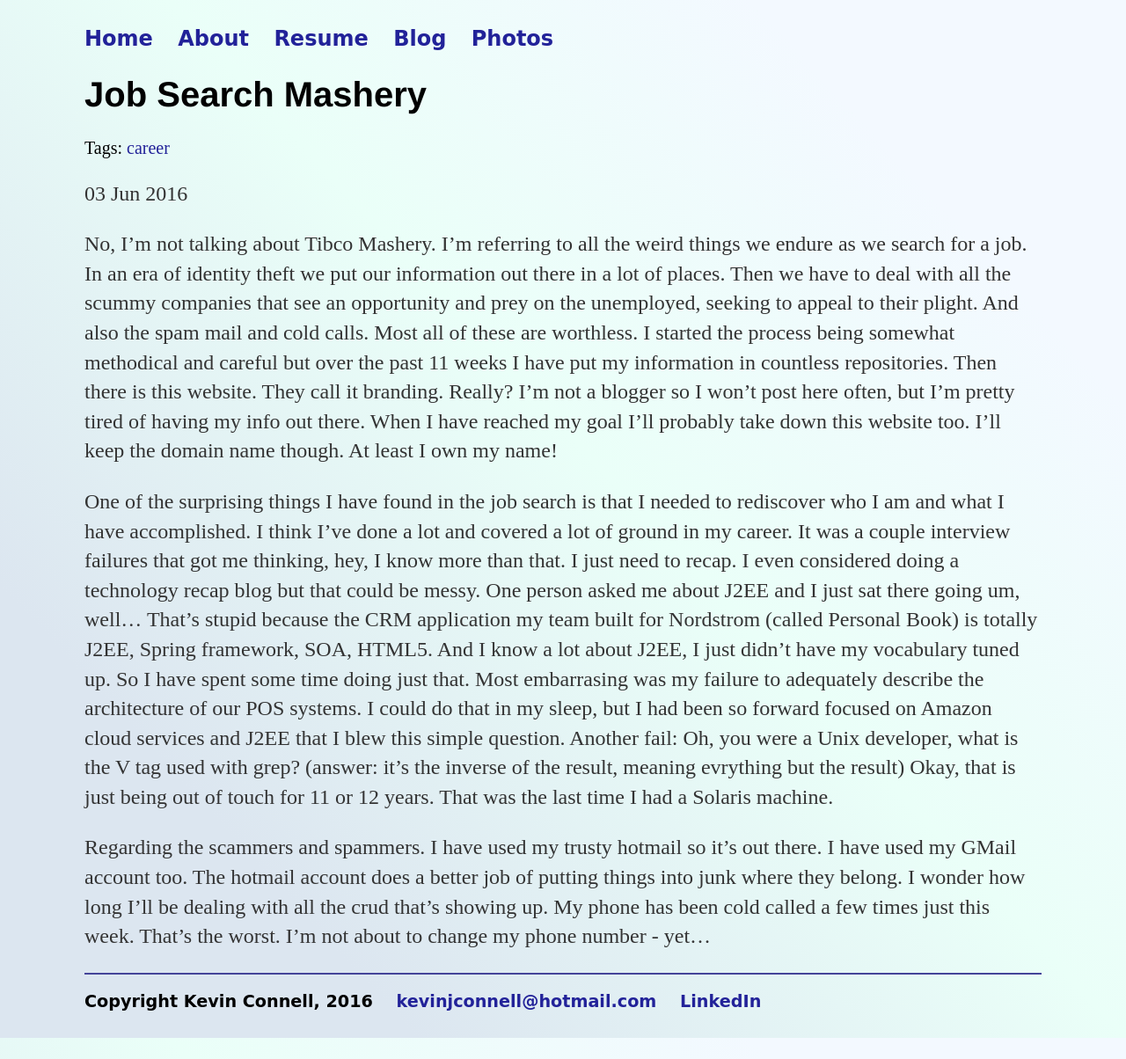
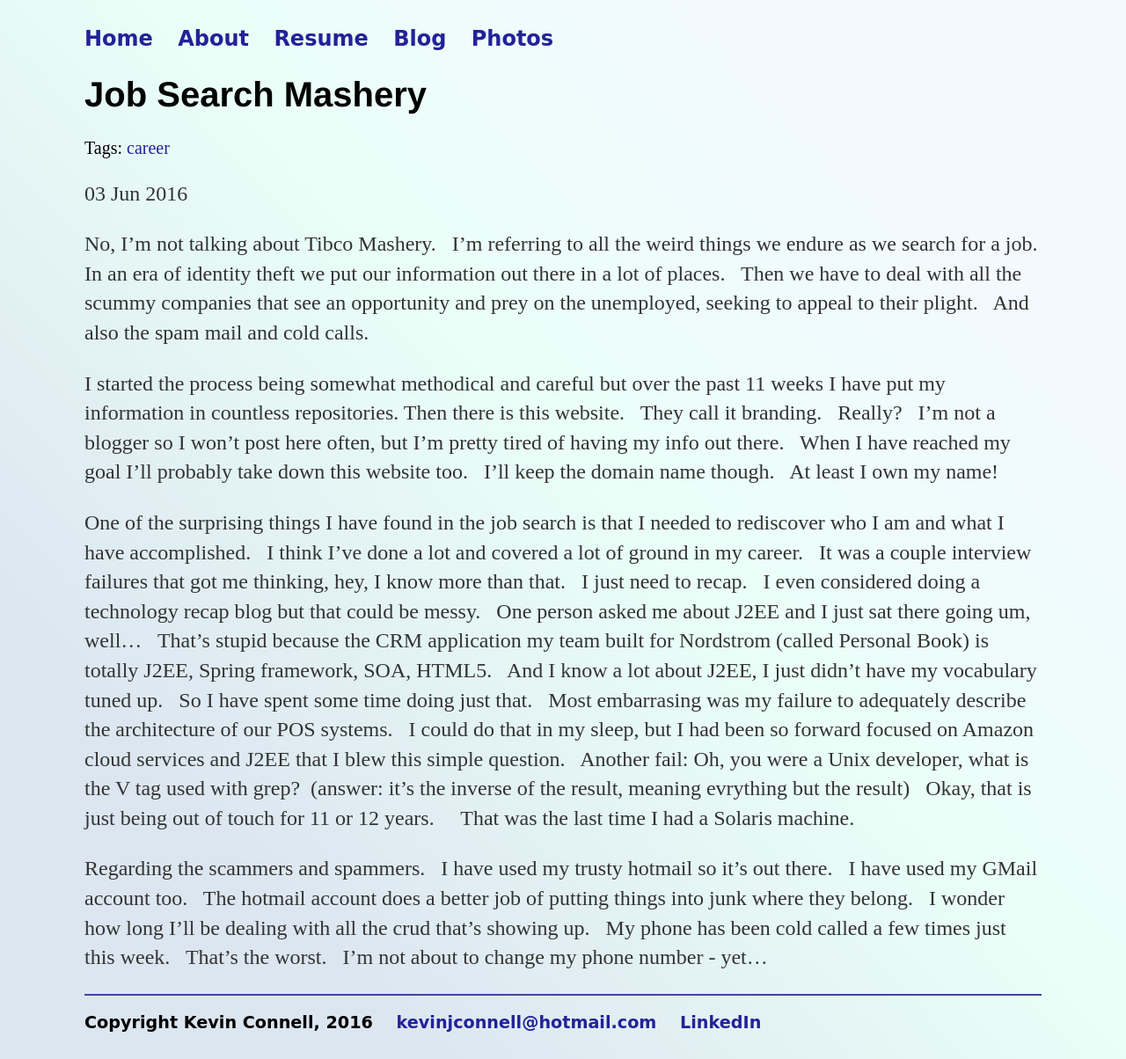
Before and after one commit to mo4dawg/mo4dawg.github.io, a Jekyll site: the page built from _posts/2016-06-03-job-search-mashery.md, in a window 1280 px wide. Shown: the whole page at 88% size. Built offline with Jekyll 4.4.1, drawn with Linux system fonts in a browser that asks for light colours; before the commit the page ends 1180 px from its top, so only the background shows below that.

Commit message:
Update 2016-06-03-job-search-mashery.md

```diff
--- a/_posts/2016-06-03-job-search-mashery.md
+++ b/_posts/2016-06-03-job-search-mashery.md
@@ -6,9 +6,10 @@ tags:
 - career
 published: true
 ---
-No, I'm not talking about Tibco Mashery.  I'm referring to all the weird things we endure as we search for a job.  In an era of identity theft we put our information out there in a lot of places.  Then we have to deal with all the scummy companies that see an opportunity and prey on the unemployed, seeking to appeal to their plight.  And also the spam mail and cold calls.  Most all of these are worthless.
-I started the process being somewhat methodical and careful but over the past 11 weeks I have put my information in countless repositories.  Then there is this website.  They call it branding.  Really?  I'm not a blogger so I won't post here often, but I'm pretty tired of having my info out there.  When I have reached my goal I'll probably take down this website too.  I'll keep the domain name though.  At least I own my name!
+No, I'm not talking about Tibco Mashery.  &nbsp; I'm referring to all the weird things we endure as we search for a job.  In an era of identity theft we put our information out there in a lot of places.  &nbsp; Then we have to deal with all the scummy companies that see an opportunity and prey on the unemployed, seeking to appeal to their plight. &nbsp; And also the spam mail and cold calls.
 
-One of the surprising things I have found in the job search is that I needed to rediscover who I am and what I have accomplished.  I think I've done a lot and covered a lot of ground in my career.  It was a couple interview failures that got me thinking, hey, I know more than that.  I just need to recap.  I even considered doing a technology recap blog but that could be messy.  One person asked me about J2EE and I just sat there going um, well...  That's stupid because the CRM application my team built for Nordstrom (called Personal Book) is totally J2EE, Spring framework, SOA, HTML5.  And I know a lot about J2EE, I just didn't have my vocabulary tuned up.  So I have spent some time doing just that.  Most embarrasing was my failure to adequately describe the architecture of our POS systems.  I could do that in my sleep, but I had been so forward focused on Amazon cloud services and J2EE that I blew this simple question.  Another fail: Oh, you were a Unix developer, what is the V tag used with grep? (answer: it's the inverse of the result, meaning evrything but the result)  Okay, that is just being out of touch for 11 or 12 years.  That was the last time I had a Solaris machine.
+I started the process being somewhat methodical and careful but over the past 11 weeks I have put my information in countless repositories.  Then there is this website.  &nbsp; They call it branding.  &nbsp; Really?  &nbsp; I'm not a blogger so I won't post here often, but I'm pretty tired of having my info out there.  &nbsp; When I have reached my goal I'll probably take down this website too.  &nbsp; I'll keep the domain name though.  &nbsp; At least I own my name!
 
-Regarding the scammers and spammers.  I have used my trusty hotmail so it's out there.  I have used my GMail account too.  The hotmail account does a better job of putting things into junk where they belong.  I wonder how long I'll be dealing with all the crud that's showing up.  My phone has been cold called a few times just this week.  That's the worst.  I'm not about to change my phone number - yet...
+One of the surprising things I have found in the job search is that I needed to rediscover who I am and what I have accomplished.  &nbsp; I think I've done a lot and covered a lot of ground in my career. &nbsp; It was a couple interview failures that got me thinking, hey, I know more than that.  &nbsp; I just need to recap.  &nbsp; I even considered doing a technology recap blog but that could be messy.  &nbsp; One person asked me about J2EE and I just sat there going um, well...  &nbsp; That's stupid because the CRM application my team built for Nordstrom (called Personal Book) is totally J2EE, Spring framework, SOA, HTML5.  &nbsp; And I know a lot about J2EE, I just didn't have my vocabulary tuned up.  &nbsp; So I have spent some time doing just that. &nbsp;  Most embarrasing was my failure to adequately describe the architecture of our POS systems.  &nbsp; I could do that in my sleep, but I had been so forward focused on Amazon cloud services and J2EE that I blew this simple question.  &nbsp; Another fail: Oh, you were a Unix developer, what is the V tag used with grep?  &nbsp;(answer: it's the inverse of the result, meaning evrything but the result)  &nbsp; Okay, that is just being out of touch for 11 or 12 years.  &nbsp; &nbsp; That was the last time I had a Solaris machine.
+
+Regarding the scammers and spammers.  &nbsp; I have used my trusty hotmail so it's out there.  &nbsp; I have used my GMail account too.  &nbsp; The hotmail account does a better job of putting things into junk where they belong.  &nbsp; I wonder how long I'll be dealing with all the crud that's showing up.  &nbsp; My phone has been cold called a few times just this week.  &nbsp; That's the worst.  &nbsp; I'm not about to change my phone number - yet...
```
